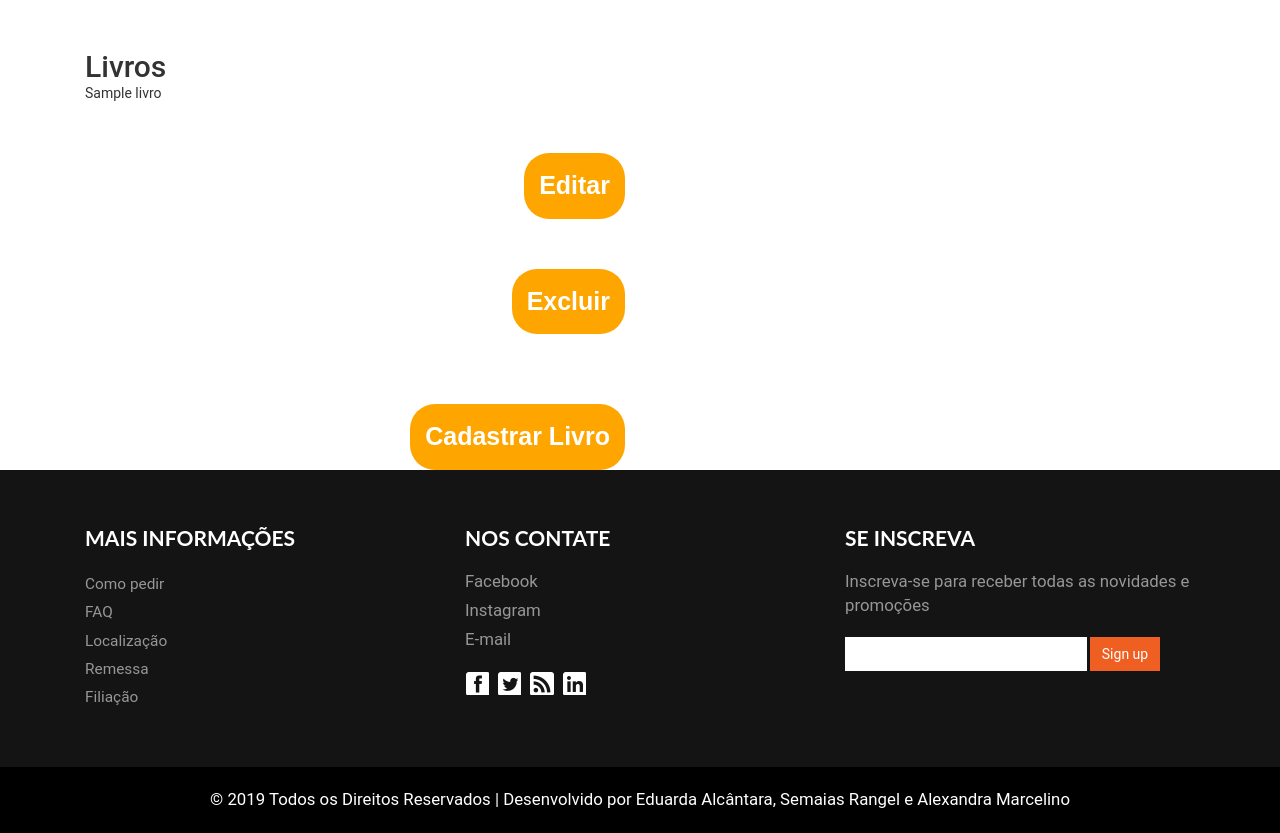
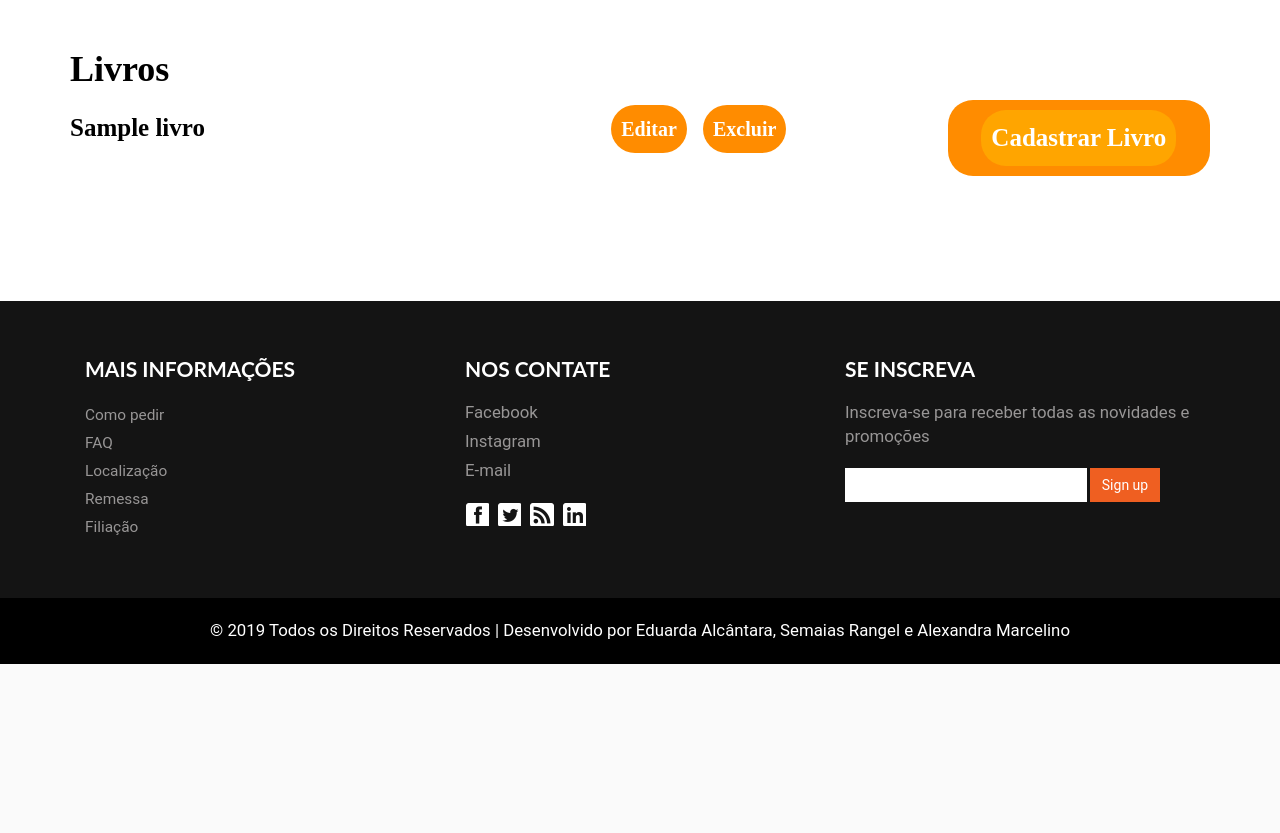
Before and after one commit to brunogomesifrn/info419livros, a Django app: page /livros/ in a window 1280 px wide. Shown: the part 150-983 px from the top of the page. After the commit the page ends 814 px from the top, so only its background shows below. Run offline with Django 3.2, Linux system fonts and the light colour scheme; tables that the repository leaves empty hold one stand-in row (values such as "Sample post"); some libraries are stand-ins or nearby versions.

Commit message:
fiz o frufru da página livros.html e mudei o link de cadastrar livros de novo

```diff
--- a/core/templates/livros.html
+++ b/core/templates/livros.html
@@ -7,56 +7,130 @@
 
 {% block conteudo %}
 
-	<style type="text/css">
+<style type="text/css">
 
-.produtos {
-	font-family: sans-serif;
+.texto {
+	font-family: Ubuntu;
 	text-align: center;
-	font-weight: 600;
+	font-weight: bolder;
 	font-size: 25px;
 	color: white;
 }
 
+.outroTexto{
+	font-family: Ubuntu;
+	text-align: left;
+	font-weight: bolder;
+	font-size: 25px;
+	color: black;
+}
+
 .centro {
 	text-align: center;
-	padding: 15px;
-	margin-top: 50px;
-	background-color: orange;
-	border: none;
-	border-radius: 25px
 }
 
 .botao {
-	text-align: right;
-	padding-left: 60px
+	text-align: center;
+	position: relative;
+	border: none;
+	border-radius: 25px;
+	padding: 10px;
+	color: white;
+	background-color: darkorange;
+	font-size: 20px;
+	font-weight: 900
+}
+
+.livro{
+	font-family: Ubuntu;
+	text-align: left;
+	font-size: 25px;
+	font-weight: bold;
+	color: black;
+	margin-top: 15px;
+}
+
+.pEditar{
+	margin-left: 400px
+}
+
+.pEditar2{
+	margin-left: 10px
 }
 
 .baixar {
 	margin-top: 50px;
-
 }
 
-	</style>
+.separador {
+	margin-bottom: 75px
+}
 
-		<div class="container">
-		  <div class="col-md-6 cart-total">
-		  	<h2 class="baixar"> Livros </h2>
+.cadastrar{
+	text-align: center;
+	padding: 10px;
+	background-color: orange;
+	border: none;
+	border-radius: 25px;
+	font-family: Ubuntu;
+	text-align: center;
+	font-weight: bold;
+	font-size: 25px;
+	color: white;
+}
 
+.cadastrar:hover{
+	background-color: darkorange;
+	font-size: 25px;
+	font-weight: bolder;
+	transition: 0.5s
+}
 
-			 {% for livro in lista_livros %}
-			 {{ livro.titulo }} <p class="botao"><a href="{% url 'livro_editar' livro.id %}"><button type="button" class="produtos centro">Editar</button></a></p> <p class="botao"><a href="{% url 'livro_remover' livro.id %}"><button type="button" class="produtos centro">Excluir</button></a></p>
-			</br>
+h1{
+	font-weight: bold;
+	font-family: Ubuntu;
+	color: black;
+	text-align: left;
+}
 
-			 {% empty %}
+</style>
 
-			 <h2 class=""> Nenhum livro cadastrado </h2>
+<div class="container baixar">
+	<div class="row separador">
+		<div class="col-md-9 cart-total">
+			{% if lista_livros %}
+		  	<h1> Livros </h1>
+		  	{% endif %}
+			{% for livro in lista_livros %}
+
+			<p class="livro">
+				{{ livro.titulo }}
+
+				<a href="{% url 'livro_editar' livro.id %}" class="pEditar">
+				 	<button type="button" class="botao">Editar</button></a>
+
+				<a href="{% url 'livro_remover' livro.id %}" class="pEditar2">
+				 	<button type="button" class="botao">Excluir</button></a>
+			</p>
+
+			{% empty %}
+
+			<h2 class="outroTexto"> Nenhum livro cadastrado </h2>
 
 
 			 {% endfor %}
+		</div>
+		<div class="col-md-3 col-lg-3 baixar">
+				<p class="botao">
+					<a href="{% url 'livro_cadastrar' %}">
+						<button type="button" class="cadastrar">Cadastrar Livro</button></a>
+				</p>
 
-			 <p class="botao"><a href="{% url 'livro_cadastrar' %}"><button type="button" class="produtos centro">Cadastrar Livro</button></a></p>
-			</div>
+		</div>
+	</div>
+</div>
 
-	 </div>
+<p class="baixar"></p>
+
 
 {% endblock %}
--- a/core/templates/perfil.html
+++ b/core/templates/perfil.html
@@ -52,7 +52,7 @@
 <div class="container">
 	<p class="centro baixar"> <a href="{% url 'meus_dados' user.id %}" class="produtos"> Meus dados </a> </p>
 	<p class="centro"> <a href="{% url 'generos' %}" class="produtos"> Cadastrar Gêneros </a> </p>
-	<p class="centro"> <a href="{% url 'livro_cadastrar' %}" class="produtos"> Cadastrar Livros </a> </p>
+	<p class="centro"> <a href="{% url 'livros' %}" class="produtos"> Cadastrar Livros </a> </p>
 	<p class="centro afastar"> <a href="{% url 'logout' %}" class="produtos"> Logout </a> </p>
 
 </div>
```
